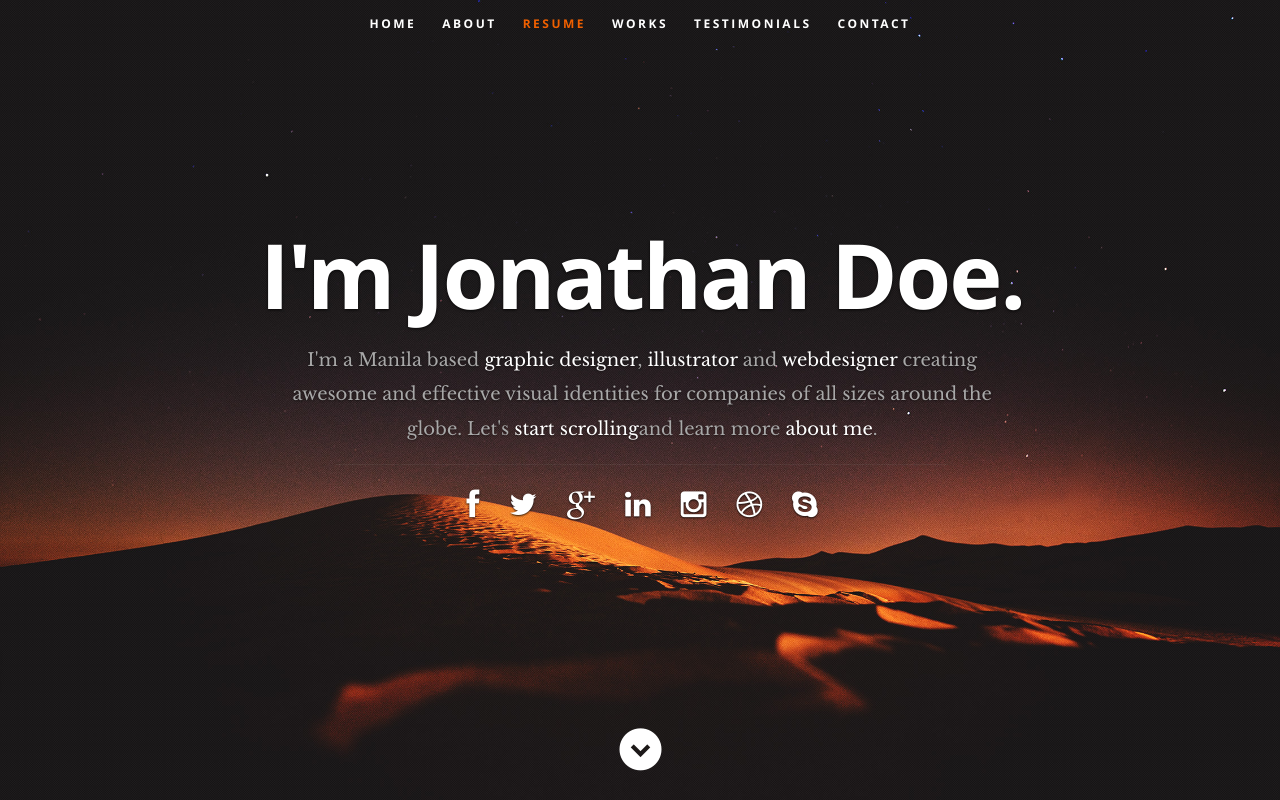
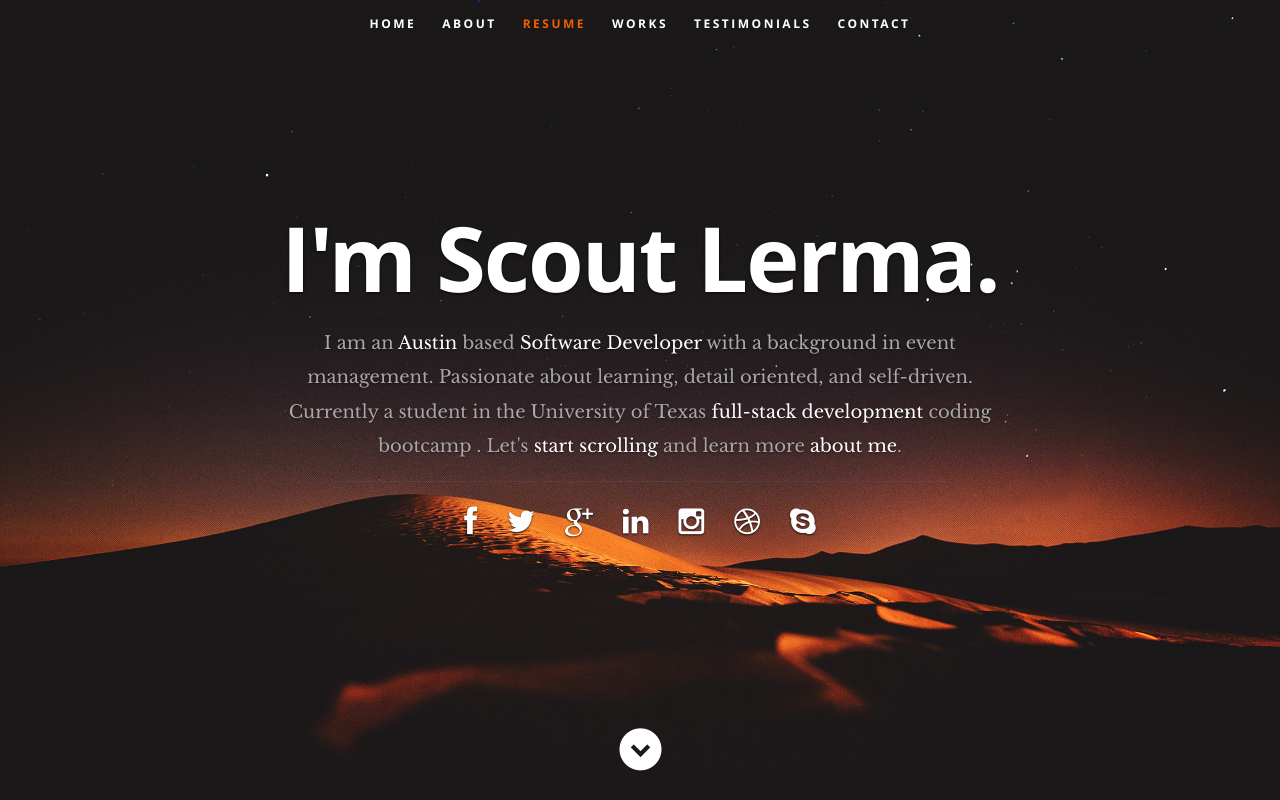
Before and after one commit to AshleyLerma/AshleyLerma.github.io, a React (Create React App) app in the folder resume/: page / in a window 1280 px wide. Shown: the top 800 px of the page. Built offline with nearby package versions, Linux system fonts and the light colour scheme; the HTML template or start-up script is replaced by a standard one.

Commit message:
customized header

```diff
--- a/resume/src/components/header/header.js
+++ b/resume/src/components/header/header.js
@@ -4,12 +4,6 @@ function Header() {
   return (
     <header id="home">
       <nav id="nav-wrap">
-        <a className="mobile-btn" href="#nav-wrap" title="Show navigation">
-          Show navigation
-        </a>
-        <a className="mobile-btn" href="#" title="Hide navigation">
-          Hide navigation
-        </a>
         <ul id="nav" className="nav">
           <li className="current">
             <a className="smoothscroll" href="#home">
@@ -41,21 +35,21 @@ function Header() {
               Contact
             </a>
           </li>
-        </ul>{" "}
-        {/* end #nav */}
-      </nav>{" "}
-      {/* end #nav-wrap */}
+        </ul>
+      </nav>
+
       <div className="row banner">
         <div className="banner-text">
-          <h1 className="responsive-headline">I'm Jonathan Doe.</h1>
+          <h1 className="responsive-headline">I'm Scout Lerma.</h1>
           <h3>
-            I'm a Manila based <span>graphic designer</span>,{" "}
-            <span>illustrator</span> and <span>webdesigner</span> creating
-            awesome and effective visual identities for companies of all sizes
-            around the globe. Let's{" "}
+            I am an <span>Austin</span> based <span>Software Developer </span>
+            with a background in event management. Passionate about learning,
+            detail oriented, and self-driven. Currently a student in the
+            University of Texas <span>full-stack development</span> coding
+            bootcamp . Let's{" "}
             <a className="smoothscroll" href="#about">
               start scrolling
-            </a>
+            </a>{" "}
             and learn more{" "}
             <a className="smoothscroll" href="#about">
               about me
```
